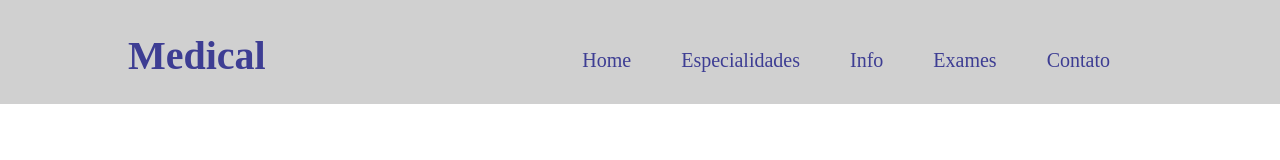
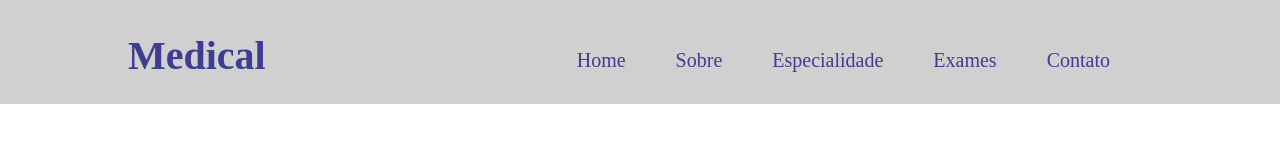
Before and after one commit to hellenpaula/projeto-clinica-medica, a React (Vite) app: page / in a window 1280 px wide. Shown: the top 160 px of the page. Built offline with nearby package versions, Linux system fonts and the light colour scheme.

Commit message:
update: reorganizando ordem de itens do menu

```diff
--- a/src/components/Header/Header.jsx
+++ b/src/components/Header/Header.jsx
@@ -11,8 +11,8 @@ function Header() {
             <nav className="Nav">
                 <ul className="ContainerListaMenu">
                     <li ><a href="#Home" className="ItemListaMenu" >Home</a></li>
-                    <li ><a href="#Especialidade" className="ItemListaMenu">Especialidades</a></li>
-                    <li ><a href="#Info" className="ItemListaMenu" >Info</a></li>
+                    <li ><a href="#Sobre" className="ItemListaMenu">Sobre</a></li>
+                    <li ><a href="#Especialidade" className="ItemListaMenu" >Especialidade</a></li>
                     <li ><a href="#Exames" className="ItemListaMenu" >Exames</a></li>
                     <li ><Link to="/contato" className="ItemListaMenu">Contato</Link></li>
                 </ul>
```
